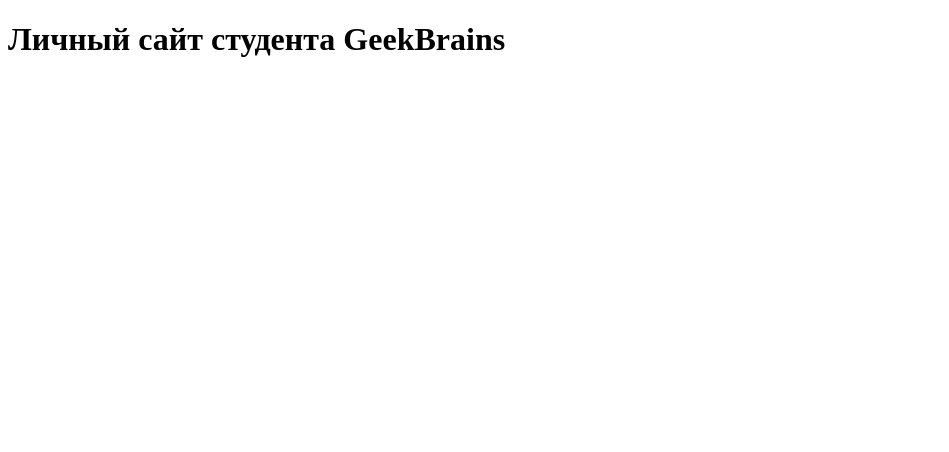
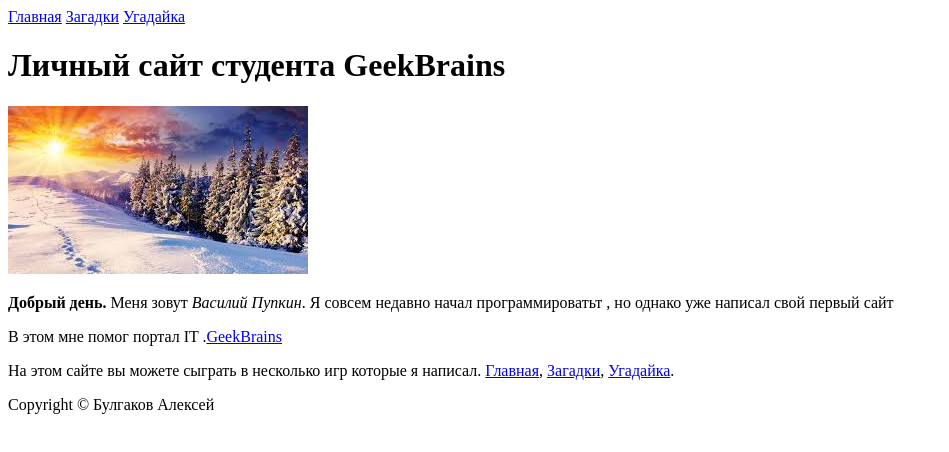
Before and after one commit to Bulgakoff/js1, a plain HTML site: page lesson01_site/index.html in a window 1280 px wide. Shown: the whole page, without its empty margins (0-949 px from the left). Drawn offline with Linux system fonts and the light colour scheme.

Commit message:
верстка сайта 2

```diff
--- a/lesson01_site/index.html
+++ b/lesson01_site/index.html
@@ -5,6 +5,24 @@
 	<title>Личный сайт студента GeekBrains</title>
 </head>
 <body>
+	<a href="###">Главная</a>
+	<a href="###">Загадки</a>
+	<a href="###">Угадайка</a>
+
 	<h1>Личный сайт студента GeekBrains</h1>
+	<img src="img/ppp.jpg">
+
+
+	<p><b>Добрый день.</b> Меня зовут <i>Василий Пупкин</i>. Я совсем недавно начал программироватьт , но однако уже написал свой первый сайт</p>
+
+	<p>В этом мне помог портал IT .<a href="https://geekbrains.ru">GeekBrains<a/></p>
+
+	<p>На этом сайте вы можете сыграть в несколько игр которые я написал.
+	<a href="###">Главная</a>,
+	<a href="###">Загадки</a>,
+	<a href="###">Угадайка</a>.
+    </p>
+	Copyright &copy; Булгаков Алексей
+
 </body>
 </html>
```
Also changed, not shown: lesson01_site/img/ppp.jpg (added).
